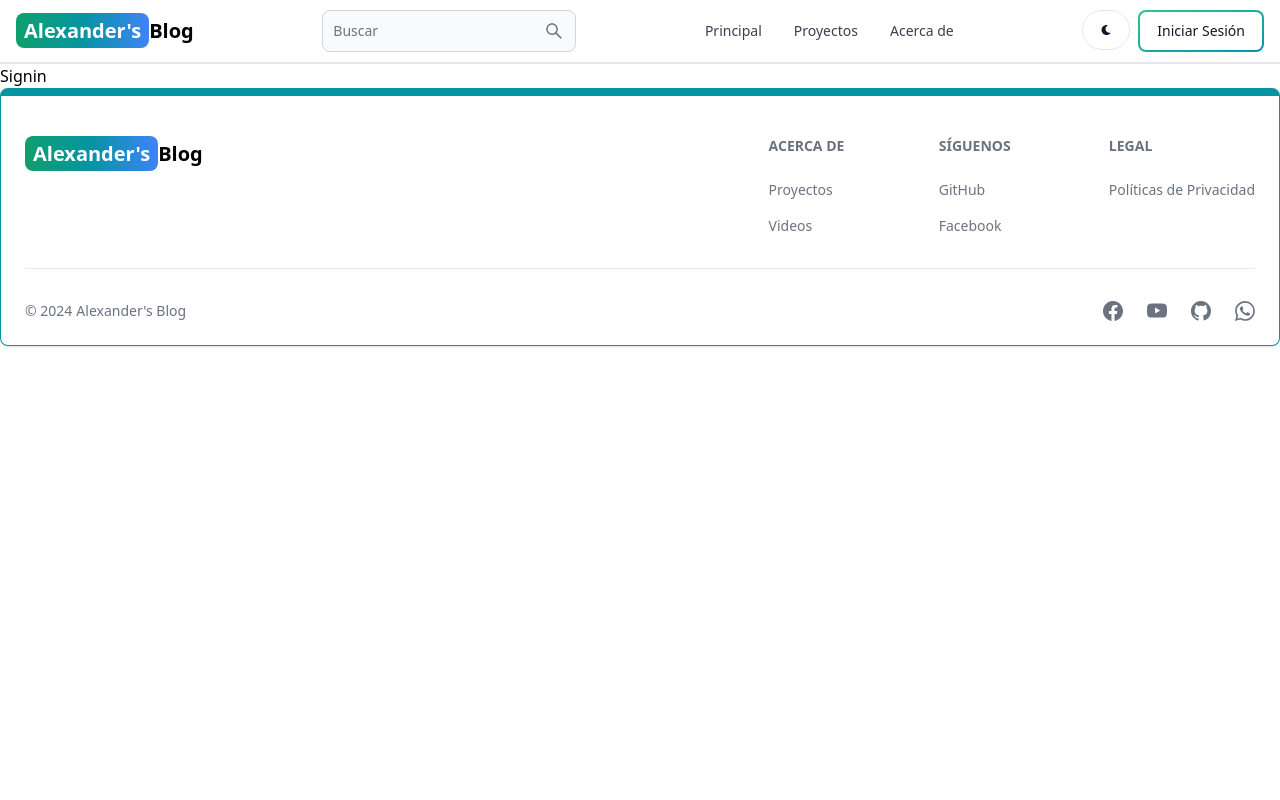
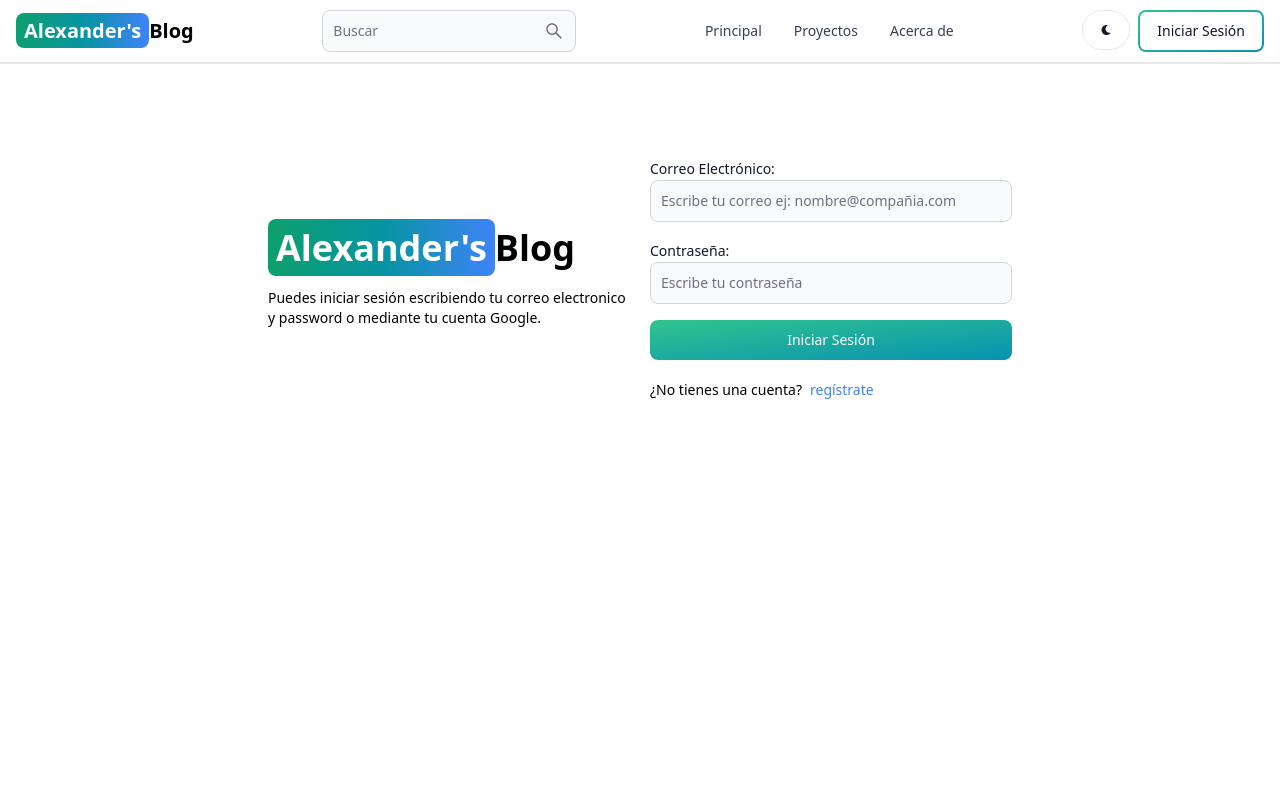
Before and after one commit to bautistalexander/mern-blog-frontend, a React (Vite) app: page /iniciar-sesion in a window 1280 px wide. Shown: the top 800 px of the page. Built offline with nearby package versions, Linux system fonts and the light colour scheme.

Commit message:
Se adicionó funcionalidad a la page SignIn

```diff
--- a/src/pages/SignIn.jsx
+++ b/src/pages/SignIn.jsx
@@ -1,6 +1,87 @@
+import { Link, useNavigate } from 'react-router-dom'
+import { Label, TextInput, Button, Alert, Spinner } from 'flowbite-react'
+import { useState } from 'react';
 
 export const SignIn = () => {
+  const [formData, setFormData] = useState({});
+  const [errorMessage, setErrorMessage] = useState(null);
+  const [loading, setLoading] = useState(false);
+  const navigate = useNavigate();
+  const handleChange = (e) => {
+    setFormData({ ...formData, [e.target.id]: e.target.value.trim() });
+  };
+  const handleSubmit = async (e) => {
+    e.preventDefault();
+    if (!formData.email || !formData.password) {
+      return setErrorMessage('Por favor, debe llenar todos los campos');
+    }
+    try {
+      setLoading(true);
+      setErrorMessage(null);
+      const res = await fetch('/api/auth/iniciar-sesion', {
+        method: 'POST',
+        headers: {
+          'Content-Type': 'application/json',
+        },
+        body: JSON.stringify(formData)
+      });
+      const data = await res.json();
+      if (data.success === false){
+        return setErrorMessage(data.message);
+      }
+      setLoading(false);
+      if (res.ok) {
+        navigate('/');
+      }
+    } catch (error) {
+      setErrorMessage(error.message);
+      setLoading(false);
+    }
+  };
   return (
-    <div>Signin</div>
+    <div className='min-h-screen mt-20'>
+      <div className='flex p-3 max-w-3xl mx-auto flex-col md:flex-row md:items-center gap-5'>
+        {/* Left */}
+        <div className='flex-1'>
+          <Link to='' className='font-bold dark:text-white text-4xl'>
+            <span className='px-2 py-1 bg-gradient-to-r from-green-500 via-teal-500 to-blue-500 rounded-lg text-white'>Alexander's</span>
+            Blog
+          </Link>
+          <p className='text-sm mt-5'>
+            Puedes iniciar sesión escribiendo tu correo electronico y password o mediante tu cuenta Google.
+          </p>
+        </div>
+
+        {/* right */}
+        <div className='flex-1'>
+          <form className='flex flex-col gap-4' onSubmit={handleSubmit}>
+            <div>
+              <Label value='Correo Electrónico:' />
+              <TextInput type='email' placeholder='Escribe tu correo ej: nombre@compañia.com' id='email' onChange={handleChange} />
+            </div>
+            <div>
+              <Label value='Contraseña:' />
+              <TextInput type='password' placeholder='Escribe tu contraseña' id='password' onChange={handleChange} />
+            </div>
+            <Button type='submit' gradientDuoTone='greenToBlue' disabled={loading}>
+              {
+                loading ? (
+                  <>
+                    <Spinner size='sm' />
+                    <span className='pl-3'>Iniciando...</span>
+                  </>
+                ) : 'Iniciar Sesión'
+              }
+            </Button>
+          </form>
+          <div className='flex gap-2 text-sm mt-5'>
+            <span>¿No tienes una cuenta?</span>
+            <Link to='/registrarse' className='text-blue-500'>regístrate</Link>
+          </div>
+
+          {errorMessage && (<Alert className='mt-5' color='failure'>{errorMessage}</Alert>)}
+        </div>
+      </div>
+    </div>
   )
 }
--- a/src/pages/SignUp.jsx
+++ b/src/pages/SignUp.jsx
@@ -67,7 +67,7 @@
               <Label value='Contraseña:' />
               <TextInput type='password' placeholder='Escribe tu contraseña' id='password' onChange={handleChange} />
             </div>
-            <Button type='submit' gradientDuoTone='greenToBlue' disable={loading}>
+            <Button type='submit' gradientDuoTone='greenToBlue' disabled={loading}>
               {
                 loading ? (
                   <>
```
